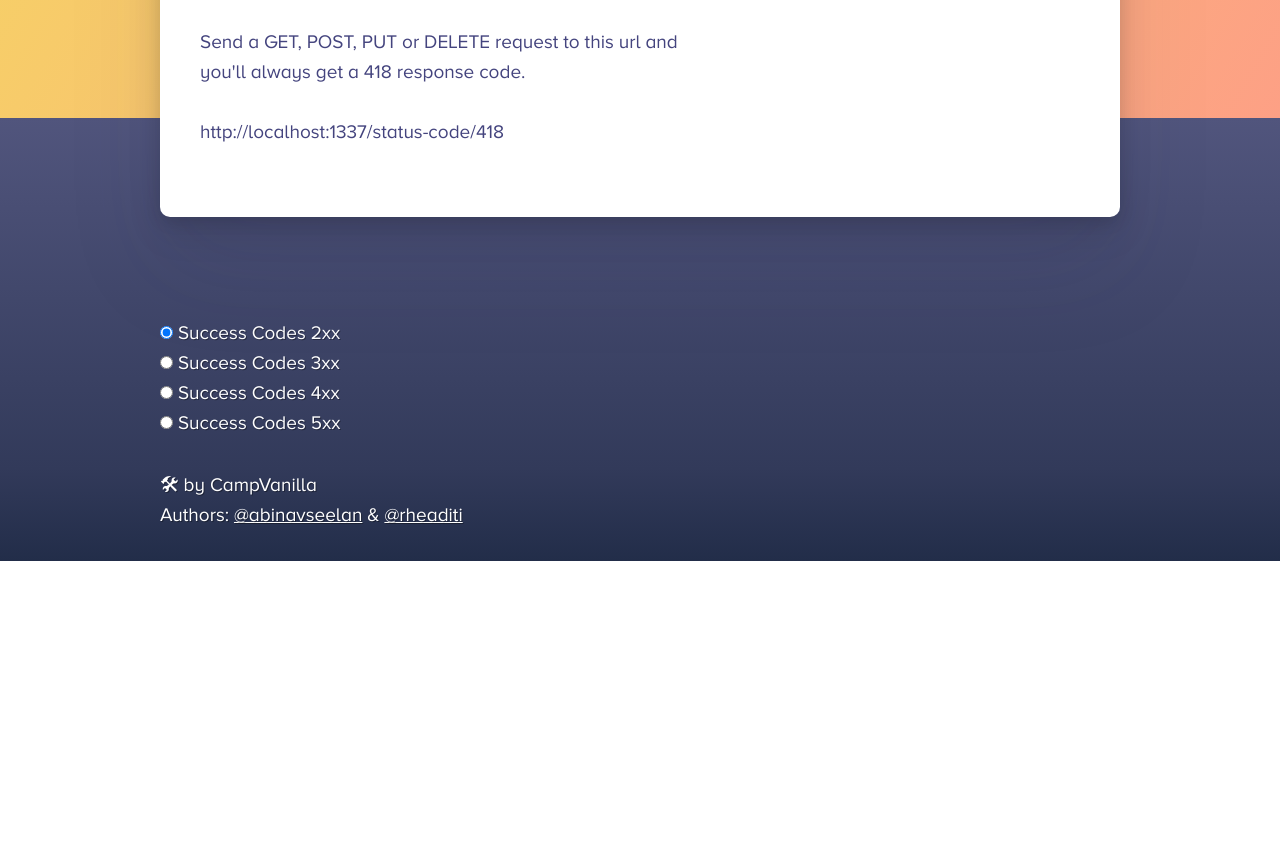
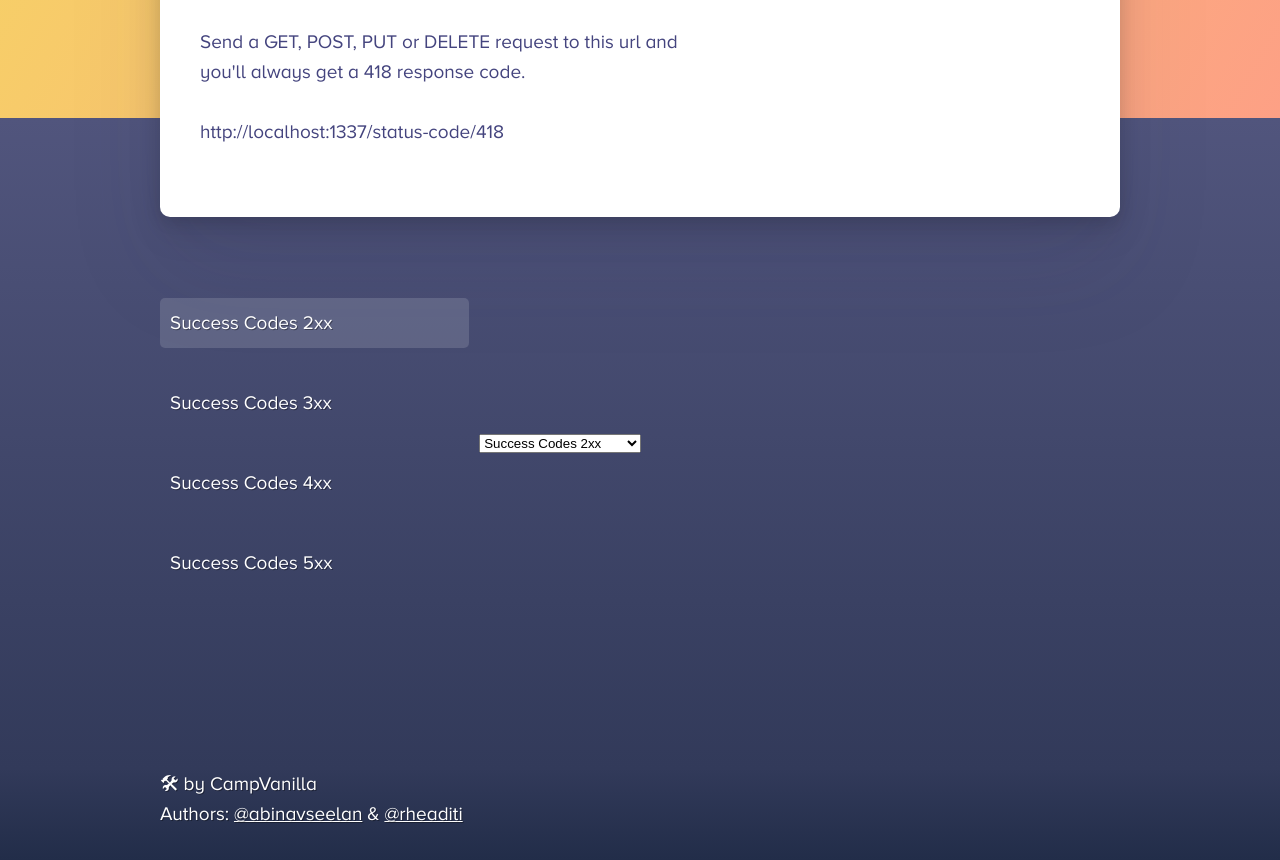
Before and after one commit to abinavseelan/sendback-api, a website with bundled scripts: page client/index.html in a window 1280 px wide. Shown: the part 684-1544 px from the top of the page. Before the commit the page ends 1245 px from the top, so only its background shows below. Built offline with nearby package versions, Linux system fonts and the light colour scheme; a script that the page names is missing.

Commit message:
Sorry </3

```diff
--- a/client/index.html
+++ b/client/index.html
@@ -28,8 +28,8 @@
         <div class="card overshoot">
           <div class="col left">
             <h2>Mock HTTP Status Codes</h2>
-              <p>Simulating different HTTP response codes is hard. crudTest mocks status codes for you, so you can build your applications
-                faster! ⚡️</p>
+            <p>Simulating different HTTP response codes is hard. crudTest mocks status codes for you, so you can build your
+              applications faster! ⚡️</p>
             <p>Send a request (GET, POST, PUT or DELETE) to our mocked APIs to receive the status code that you need.</p>
             <h3 class="h3">Give it a try!</h3>
             <p>Send a GET, POST, PUT or DELETE request to this url and you'll always get a 418 response code.</p>
@@ -47,27 +47,37 @@
     </section>
     <section class="background-dusk t-bg-dark no-collapse-pad snippets">
       <div class="container">
+        <div class="snippets-container">
           <ul class="radio-tabs">
             <li>
-            <input type="radio" name="code-snippet" id="code-2xx" checked />
+              <input type="radio" name="code-snippet" id="code-2xx" checked
+                onClick="changeExample('2')" />
               <label for="code-2xx">Success Codes 2xx</label>
             </li>
             <li>
-            <input type="radio" name="code-snippet" id="code-3xx" />
+              <input type="radio" name="code-snippet" id="code-3xx"
+                onClick="changeExample('3')" />
               <label for="code-3xx">Success Codes 3xx</label>
             </li>
             <li>
-            <input type="radio" name="code-snippet" id="code-4xx" />
+              <input type="radio" name="code-snippet" id="code-4xx"
+                onClick="changeExample('4')" />
               <label for="code-4xx">Success Codes 4xx</label>
             </li>
             <li>
-            <input type="radio" name="code-snippet" id="code-5xx" />
+              <input type="radio" name="code-snippet" id="code-5xx"
+                onClick="changeExample('5')" />
               <label for="code-5xx">Success Codes 5xx</label>
             </li>
           </ul>
+          <select class="select-tabs">
+            <option value="2">Success Codes 2xx</option>
+            <option value="3">Redirect Codes 3xx</option>
+            <option value="4">Client Error Codes 4xx</option>
+            <option value="5">Server Error Codes 5xx</option>
+          </select>
+          <div class="tab-content" id="code-snippet"></div>
         </div>
-      <div>
-
       </div>
     </section>
   </main>
@@ -80,57 +90,8 @@
       </p>
     </div>
   </footer>
-  <!-- <header>
-
-  </header>
-  <div class="header">
-    <h1>
-      Prototype your API requests
-    </h1>
-  </div>
-  <div class="hero-card card container">
-    <div class="left">
-      <div class="intro">
-        <h2>
-          Mock HTTP Status codes 🦄
-        </h2>
-        <p>
-          Simulating different HTTP response codes is hard. crudTest mocks status codes for you, so you can build your applications faster! ⚡️
-        </p>
-        <p>
-          Send a request (GET, POST, PUT or DELETE) to our mocked APIs to receive the status code that you need.
-        </p>
-      </div>
-      <div class="try">
-        <h3>
-          Give it a try!
-        </h3>
-        <p>
-          Send a GET, POST, PUT or DELETE request to this url and you'll always get a 418 response code.
-        </p>
-        <div class="link-container">
-          <a class="link" data-clipboard-text="http://localhost:1337/status-code/418">
-            http://localhost:1337/status-code/418
-          </a>
-          <span class="copy-cta">
-            Click to copy
-          </span>
-        </div>
-      </div>
-    </div>
-    <div class="right">
-      <a href="/docs.html?utm_source=homepage&utm_medium=referral" class="btn-primary">
-        Documentation
-      </a>
-      <a href="https://github.com/abinavseelan/crudtest.com/issues" class="btn-secondary">
-        Report a bug or request a feature
-      </a>
-      <hr />
-      <a href="https://blog.campvanilla.com" class="btn-cta">
-        Visit CampVanilla
-      </a>
-    </div>
-  </div>
+  <!--
+  \
   <div class="hero-container"></div>
   <div class="cta-section">
     <div class="container">
--- a/client/index.js
+++ b/client/index.js
@@ -1,8 +1,7 @@
+/* global notebook */
 const exampleContainer = document.getElementById('code-snippet');
-const codeHeader = document.getElementById('code-header');
 
 let noteBook; // eslint-disable-line
-
 document.addEventListener('DOMContentLoaded', () => {
   // eslint-disable-next-line
   notebook = RunKit.createNotebook({
@@ -13,36 +12,25 @@ document.addEventListener('DOMContentLoaded', () => {
 
 // eslint-disable-next-line
 const changeExample = (range) => {
-  exampleContainer.innerHTML = '';
   let content;
   switch (range) {
     case '2': {
       content = 'const request = require(\'axios\');\n\n// Replace \'xx\' with any number you require\nrequest\n\t.get(\'http://127.0.0.0:1337/status-code/2xx\')\n\t.then((response) => {\n\t\tconsole.log(response)\n\t})\n\t.catch(() => {});';
-
-      codeHeader.innerText = 'Success response codes (2xx)';
       break;
     }
 
     case '3': {
-      content = `
-            const request = require('axios');\n\n// Replace 'xx' with any number you require\nrequest\n\t.get('http://127.0.0.0:1337/status-code/3xx')\n\t.then(() => {\n\t\t// no-op since this response code will trigger the catch block\n\t})\n\t.catch((err) => {\n\t\tconsole.log(err);\n\t});
-          `;
-
-      codeHeader.innerText = 'Redirect response codes (3xx)';
+      content = 'const request = require(\'axios\');\n\n// Replace \'xx\' with any number you require\nrequest\n\t.get(\'http://127.0.0.0:1337/status-code/3xx\')\n\t.then(() => {\n\t\t// no-op since this response code will trigger the catch block\n\t})\n\t.catch((err) => {\n\t\tconsole.log(err);\n\t});';
       break;
     }
 
     case '4': {
       content = 'const request = require(\'axios\');\n\n// Replace \'xx\' with any number you require\nrequest\n\t.get(\'http://127.0.0.0:1337/status-code/4xx\')\n\t.then(() => {\n\t\t// no-op since this response code will trigger the catch block\n\t})\n\t.catch((err) => {\n\t\tconsole.log(err);\n\t});';
-
-      codeHeader.innerText = 'Client error response codes (4xx)';
       break;
     }
 
     case '5': {
       content = 'const request = require(\'axios\');\n\n// Replace \'xx\' with any number you require\nrequest\n\t.get(\'http://127.0.0.0:1337/status-code/5xx\')\n\t.then(() => {\n\t\t// no-op since this response code will trigger the catch block\n\t})\n\t.catch((err) => {\n\t\tconsole.log(err);\n\t});';
-
-      codeHeader.innerText = 'Server error response codes (5xx)';
       break;
     }
 
@@ -51,11 +39,9 @@ const changeExample = (range) => {
     }
   }
 
-  // eslint-disable-next-line
-  notebook = RunKit.createNotebook({
-    element: exampleContainer,
-    source: content,
-  });
+  if (notebook && typeof notebook.setSource === 'function') {
+    notebook.setSource(content);
+  }
 };
 
 new Clipboard('.link'); // eslint-disable-line
--- a/client/sass/_base.scss
+++ b/client/sass/_base.scss
@@ -15,6 +15,7 @@ hr {
   max-width: 960px;
   margin: 0 auto;
 }
+
 
 .background-gray {
   background-color: $background-gray;
--- a/client/sass/_components.scss
+++ b/client/sass/_components.scss
@@ -33,18 +33,83 @@
   .col.left {
     flex: 3;
   }
+
   .col.right {
     flex: 2;
   }
 }
 
-.snippets {
-  padding-top: 200px;
+.radio-tabs {
+  padding-right: 10px;
+  [type="radio"], label {
+    display: inline-block;
+  }
+
+  li {
+    display: block;
+    position: relative;
+  }
+
+  [type="radio"] {
+    appearance: none;
+    -moz-appearance: none;
+    -webkit-appearance: none;
+  }
+
+  label {
+    cursor: pointer;
+    padding: 10px;
+    width: 100%;
+    border-radius: 5px;
+
+    &:hover {
+      color: darken(#FFF, 10%);
+    }
+  }
+
+  [type="radio"]:checked + label {
+    background-color: rgba(255, 255, 255, 0.137);
+  }
 }
 
+.snippets {
+  padding-top: 150px;
+  padding-bottom: 150px;
 
+  .select-tabs {
 
+  }
 
+  .radio-tabs {
+    display: none;
+  }
+
+  .tab-content {
+    margin-left: -35px;
+  }
+
+  @media screen and (min-width: 768px) {
+    .snippets-container {
+      display: flex;
+      align-items: center;
+    }
+
+    .radio-tabs {
+      flex: 2;
+      display: initial;
+    }
+
+    .tab-content {
+      flex: 3;
+    }
+  }
+
+  .tab-content {
+    padding-left: 50px;
+    padding-top: 15px;
+    overflow: hidden;
+  }
+}
 
 
 
--- a/client/sass/_typography.scss
+++ b/client/sass/_typography.scss
@@ -16,7 +16,7 @@ html, body {
 }
 
 @for $i from 1 through 6 {
-  h#{i} .h#{i} {
+  h#{$i} .h#{$i} {
     color: $text-dark;
     font-family: $font-stack-bold;
   }
--- a/gulpfile.js
+++ b/gulpfile.js
@@ -3,13 +3,14 @@ const sass = require('gulp-sass');
 const cleanCSS = require('gulp-clean-css');
 const nodemon = require('gulp-nodemon');
 
-gulp.task('sass', () => gulp.src('./client/*.scss').pipe(sass()).pipe(cleanCSS({ compatibility: 'ie8' })).pipe(gulp.dest('./client')));
+gulp.task('sass:dev', () => gulp.src('./client/*.scss').pipe(sass()).pipe(gulp.dest('./client')));
+gulp.task('sass:prod', () => gulp.src('./client/*.scss').pipe(sass()).pipe(cleanCSS({ compatibility: 'ie8' })).pipe(gulp.dest('./client')));
 
 gulp.task('start', () => {
   nodemon({
     script: 'server/index.js',
     ext: 'js html scss',
-    tasks: ['sass'],
+    tasks: ['sass:dev'],
     env: { NODE_ENV: 'development', PORT: 1337 },
   });
 });
--- a/package.json
+++ b/package.json
@@ -28,7 +28,7 @@
     "lint": "echo 'Running linter' && eslint . --fix",
     "lint:ci": "eslint .",
     "test": "NODE_ENV=test ./node_modules/.bin/jest --forceExit",
-    "compile:css": "echo 'Compiling CSS' && ./node_modules/.bin/gulp sass",
+    "compile:css": "echo 'Compiling CSS' && ./node_modules/.bin/gulp sass:prod",
     "addCSS": "git add ./client/style.css"
   },
   "pre-commit": [
```
Also changed, not shown: client/style.css. Lines whose indentation alone changed are shown as unchanged.
